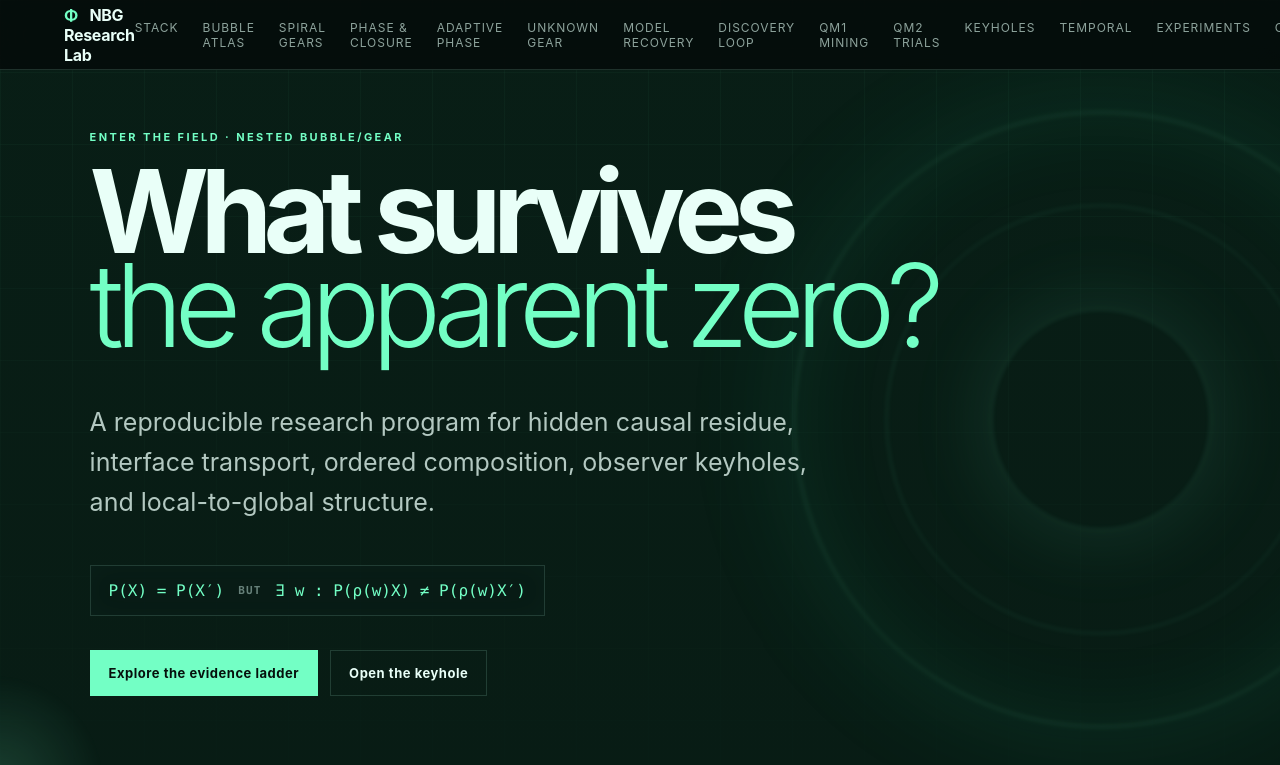
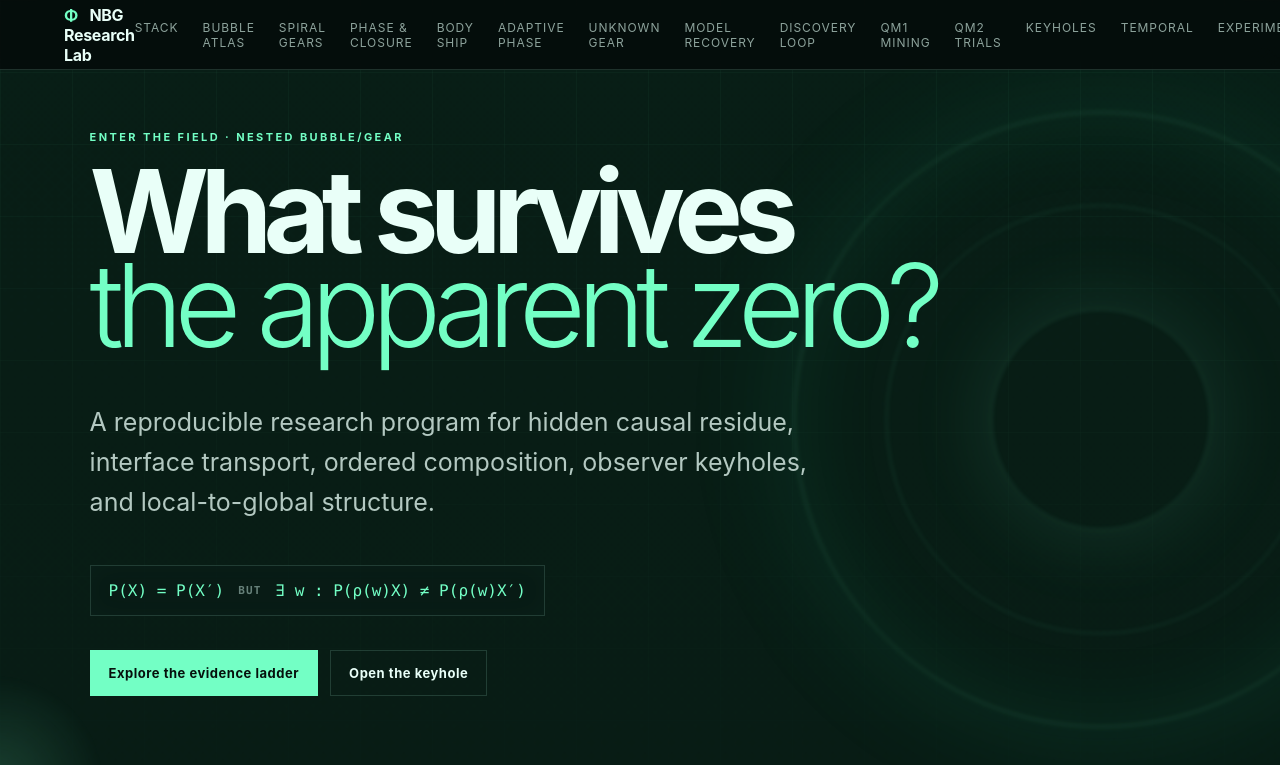
Before and after one commit to MichaelWave369/NestedBubbleGear, a React (Vite) app: page / in a window 1280 px wide. Shown: the top 765 px of the page. Built offline with nearby package versions, Linux system fonts and the light colour scheme.

Commit message:
feat(BSR-1): link new resonance experiment in NBG app

```diff
--- a/src/App.jsx
+++ b/src/App.jsx
@@ -7,6 +7,7 @@ import ModelMismatchRecoveryLab from './ModelMismatchRecoveryLab.jsx'
 import DiscoveryLoop from './DiscoveryLoop.jsx'
 import QM1Lab from './QM1Lab.jsx'
 import QM2Lab from './QM2Lab.jsx'
+import BodyShipResonanceLab from './BodyShipResonanceLab.jsx'
 import {
   RELATION_OPTIONS,
   STATUS_OPTIONS,
@@ -515,6 +516,7 @@ function App() {
           <a href="#atlas">Bubble Atlas</a>
           <a href="#spiral-gears">Spiral Gears</a>
           <a href="#phase-closure">Phase &amp; Closure</a>
+          <a href="#body-ship">Body Ship</a>
           <a href="#adaptive-phase">Adaptive Phase</a>
           <a href="#unknown-gear">Unknown Gear</a>
           <a href="#model-recovery">Model Recovery</a>
@@ -643,6 +645,7 @@ function App() {
 
       <SpiralGearLab />
       <PhaseClosureLab />
+      <BodyShipResonanceLab />
       <AdaptivePhaseKeyhole />
       <UnknownGearLab />
       <ModelMismatchRecoveryLab />
```
